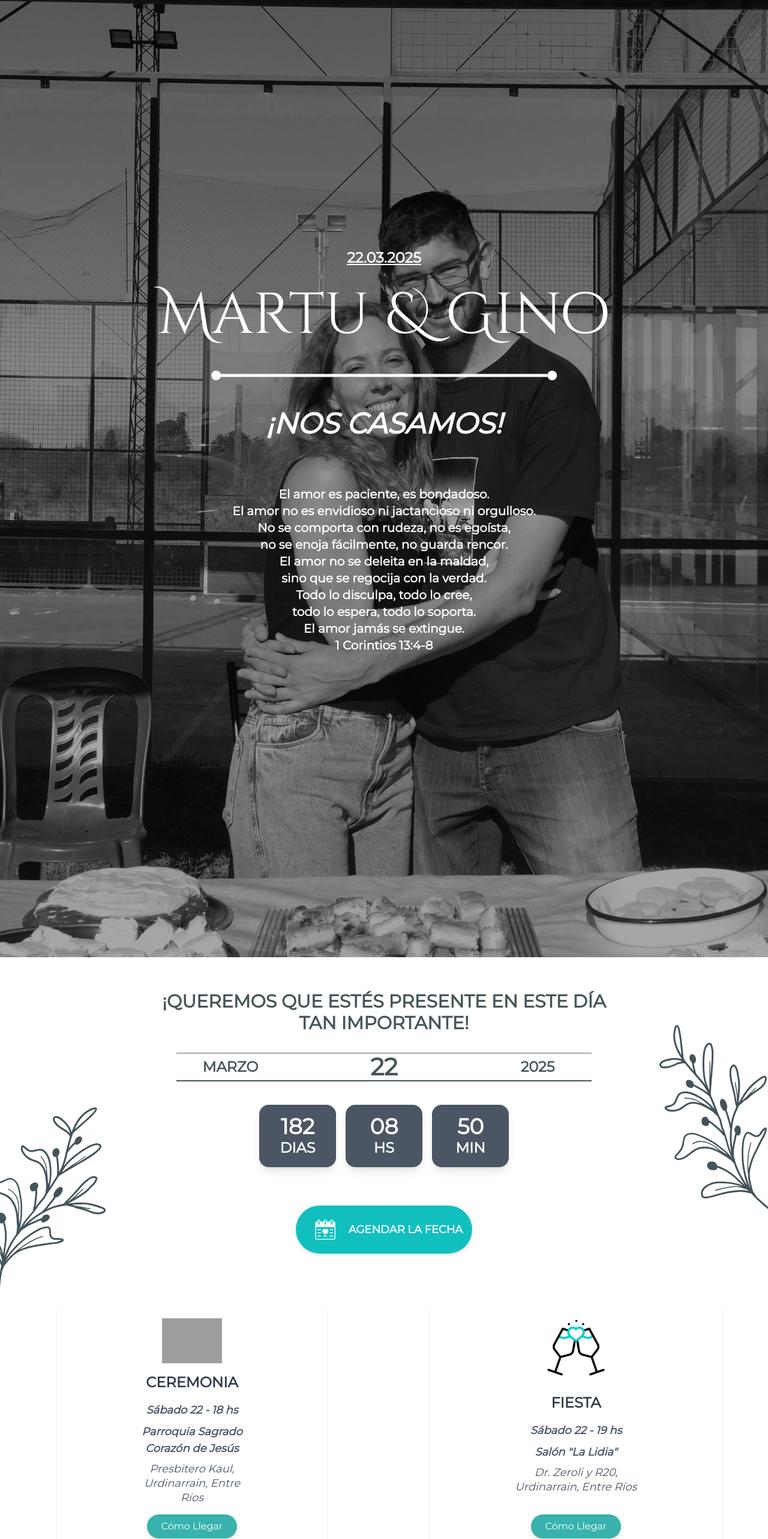
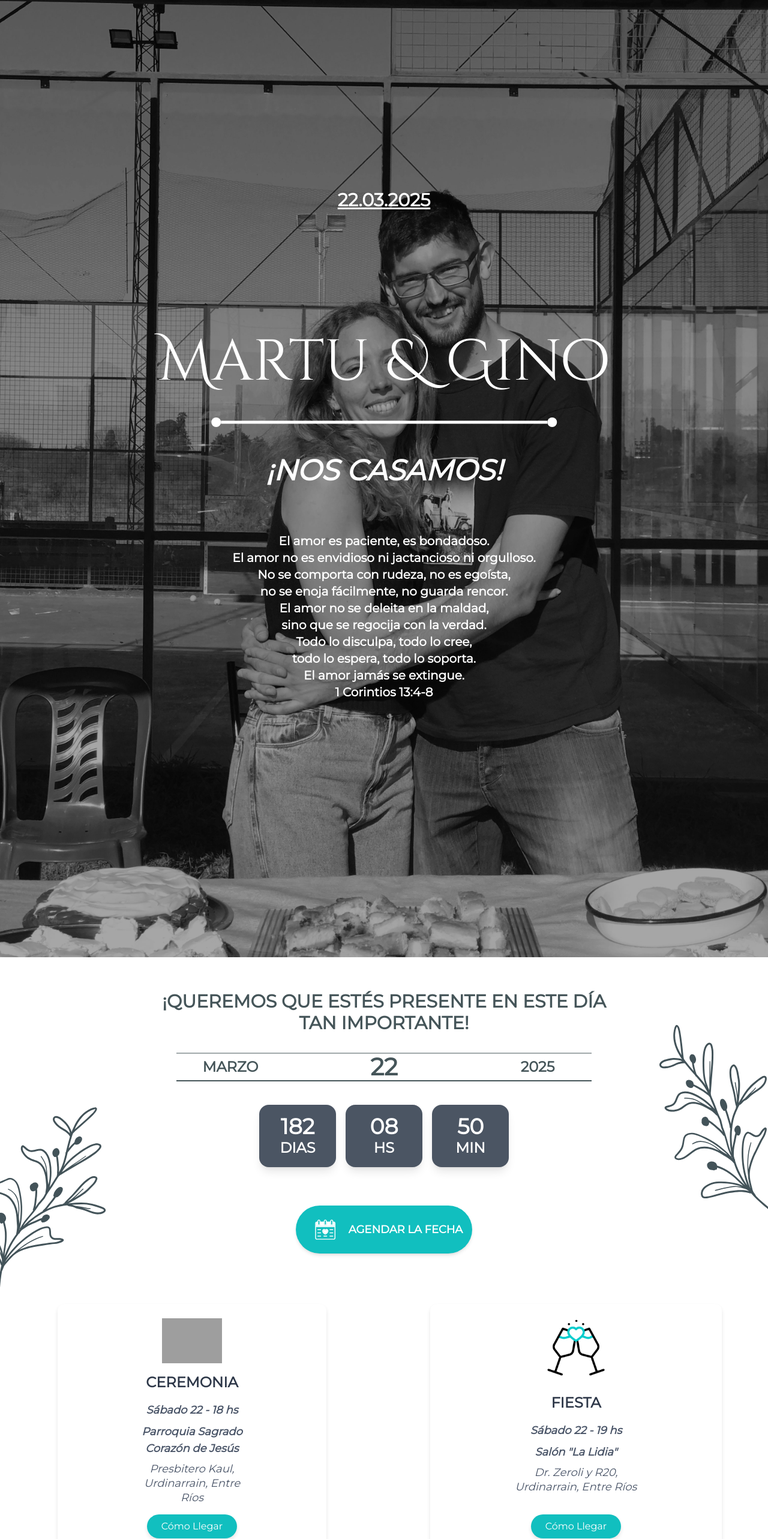
Before and after one commit to BorisWaisten/invitacion-boda, a Next.js app: page / in a window 1280 px wide. Shown: the part 111-2677 px from the top of the page at 60% size. Built offline with nearby package versions, Linux system fonts and the light colour scheme; grey boxes are pictures that could not be loaded.

Commit message:
retoques

```diff
--- a/components/ConfirmAsistency.jsx
+++ b/components/ConfirmAsistency.jsx
@@ -1,7 +1,6 @@
 'use client'
 
 import { useRouter } from "next/navigation";
-import { cinzelDecorative } from "@/public/fonts";
 
 export default function ConfirmarAsistencia() {
     const router = useRouter();
@@ -10,7 +9,7 @@ export default function ConfirmarAsistencia() {
         <div className="flex justify-center ">
           <img className="w-1/6 mb-5" src="/confirmacion.gif" alt="" />
         </div>
-        <h2 className= {`${cinzelDecorative.className} text-secondary  text-lg sm:text-2xl md:text-3xl lg:text-4xl font-bold mb-4 `}>
+        <h2 className= {` text-secondary  text-lg sm:text-2xl md:text-3xl lg:text-4xl font-bold mb-4 `}>
           CONFIRMACIÓN DE ASISTENCIA
         </h2>
         <p className=" text-xs sm:text-sm md:text-base lg:text-lg mb-6 italic font-semibold">
--- a/components/Header.jsx
+++ b/components/Header.jsx
@@ -20,7 +20,7 @@ const Header = () => {
     {/* Capa de superposición con gradiente oscuro */}
     <div className="absolute inset-0 bg-black/35"></div>
     <div className="absolute inset-0 flex flex-col justify-center items-center text-white">
-      <p className="text-lg md:text-2xl lg:text-2xl font-bold m-5 underline">22.03.2025</p>
+      <p className="text-lg md:text-2xl lg:text-3xl font-bold mb-4 md:mb-[15vw] lg:mb-[15vw] underline">22.03.2025</p>
       <div className="flex flex-col items-center">
         <h1 className={`titleHeader text-center ${cinzelDecorative.className}`}>
           Martu & Gino
--- a/components/Invitation.jsx
+++ b/components/Invitation.jsx
@@ -43,7 +43,7 @@ const Invitation = () => {
             <p className="text-base italic mb-4">{evento.location}</p>
           </div>
           <button
-            className="py-2 px-4 bg-teal-500 text-white rounded-full shadow-md hover:bg-teal-600 transition-colors"
+            className="py-2 px-4 bg-primary text-white rounded-full shadow-md hover:bg-primary transition-colors"
             onClick={() => window.open(evento.address)}
           >
             Cómo Llegar
--- a/components/Party.jsx
+++ b/components/Party.jsx
@@ -41,7 +41,7 @@ const Party = () => {
             </div>
             <button
               onClick={handleSongSuggestionClick}
-              className="py-2 px-4 bg-primary text-white font-bold rounded-full shadow-md hover:bg-teal-600 transition-colors"
+              className="py-2 px-4 bg-primary text-white font-bold rounded-full shadow-md hover:bg-primary transition-colors"
               >
               SUGERIR CANCIÓN
             </button>
@@ -59,7 +59,7 @@ const Party = () => {
               Formal - Elegante
             </p>
             <button
-            className="mt-6 py-2 px-4 bg-primary text-white font-bold rounded-full shadow-md hover:bg-teal-600 transition-colors"
+            className="mt-6 py-2 px-4 bg-primary text-white font-bold rounded-full shadow-md hover:bg-primary transition-colors"
             onClick={() => router.push('/outfits')}
             >
               INSPIRATE
--- a/components/components.css
+++ b/components/components.css
@@ -178,7 +178,7 @@ main {
 
 .card button {
     color: #fff;
-    background-color: #38b2ac; /* bg-teal-500 */
+    background-color: rgb(var(--color-primary));
     border-radius: 9999px; /* rounded-full */
     padding: 0.5rem 1.5rem;
     margin-top: auto;
@@ -187,7 +187,7 @@ main {
 }
 
 .card button:hover {
-    background-color: #319795; /* bg-teal-600 */
+    background-color: rgb(var(--color-primary));
 }
 
   .text-party{
```
